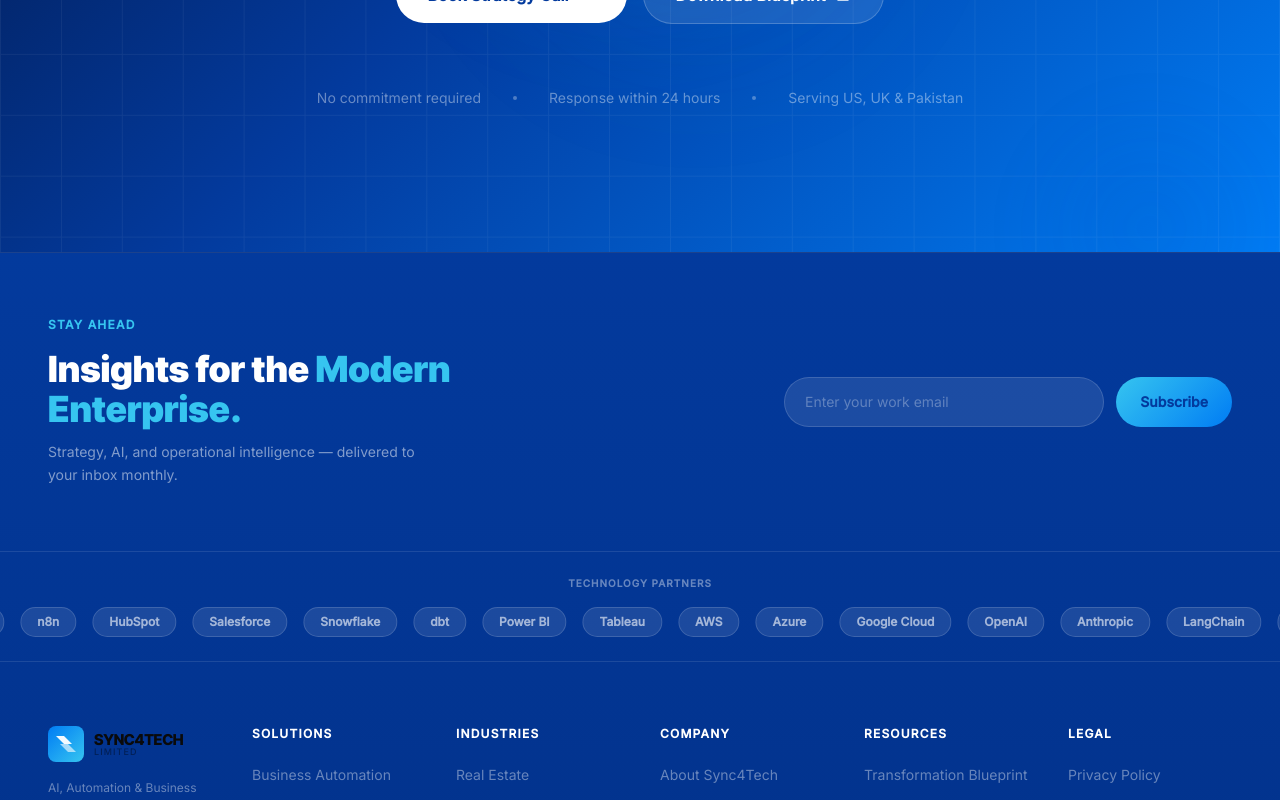
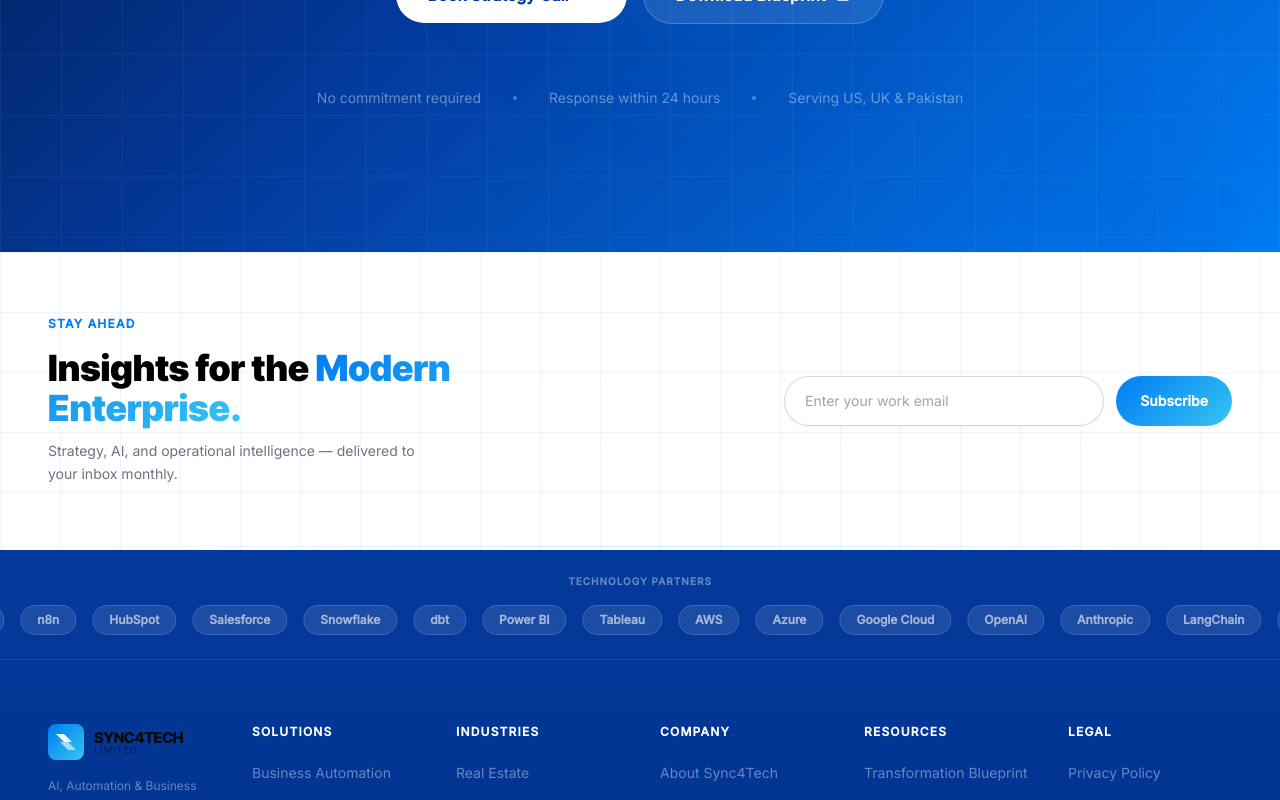
Before and after one commit to Ateeqasif/Sync4Tech-2.0, a Next.js app: page / in a window 1280 px wide. Shown: the part 11200-12000 px from the top of the page. Built offline with nearby package versions, Linux system fonts and the light colour scheme.

Commit message:
style: footer newsletter band white with continuous grid, navy body below

```diff
--- a/src/components/Footer.tsx
+++ b/src/components/Footer.tsx
@@ -1,6 +1,7 @@
 'use client'
 
 import { useState } from 'react'
+import { motion } from 'framer-motion'
 import Logo from './Logo'
 
 const solutions = ['Business Automation', 'AI Enablement', 'Data Transformation', 'Execution Excellence', 'Process Mining', 'Change Management']
@@ -22,12 +23,6 @@
   { label: 'Enterprise Grade', icon: '🏢' },
 ]
 
-const locations = [
-  { flag: '🇺🇸', city: 'United States', detail: 'North America HQ' },
-  { flag: '🇬🇧', city: 'United Kingdom', detail: 'Europe Office' },
-  { flag: '🇵🇰', city: 'Pakistan', detail: 'Delivery Centre' },
-]
-
 export default function Footer() {
   const [email, setEmail] = useState('')
   const [submitted, setSubmitted] = useState(false)
@@ -38,22 +33,41 @@
   }
 
   return (
-    <footer style={{ background: 'linear-gradient(180deg, #033a9d 0%, #022d80 100%)' }} className="border-t border-white/10">
-      {/* Top statement band */}
-      <div className="border-b border-white/10">
-        <div className="section-container py-16 flex flex-col lg:flex-row items-start lg:items-center justify-between gap-10">
+    <footer>
+      {/* ── Top newsletter band: white + continuous grid ── */}
+      <div className="relative overflow-hidden bg-white">
+        {/* Continuous grid — same spec as FinalCTA so it flows seamlessly */}
+        <div
+          className="absolute inset-0 pointer-events-none"
+          style={{
+            backgroundImage:
+              'linear-gradient(rgba(0,124,244,0.07) 1px, transparent 1px), linear-gradient(90deg, rgba(0,124,244,0.07) 1px, transparent 1px)',
+            backgroundSize: '60px 60px',
+          }}
+        />
+        {/* Animated scan line */}
+        <motion.div
+          className="absolute left-0 right-0 h-px pointer-events-none"
+          style={{ background: 'linear-gradient(90deg, transparent, #007cf4, transparent)', opacity: 0.18 }}
+          initial={{ top: '-2px' }}
+          animate={{ top: '100%' }}
+          transition={{ duration: 7, ease: 'linear', repeat: Infinity, repeatDelay: 3 }}
+        />
+
+        <div className="section-container py-16 relative z-10 flex flex-col lg:flex-row items-start lg:items-center justify-between gap-10">
           <div className="max-w-xl">
-            <p className="text-xs text-[#36c5f0] font-semibold tracking-widest uppercase mb-4">Stay Ahead</p>
-            <h3 className="font-inter-tight font-black text-white text-3xl md:text-4xl leading-tight">
-              Insights for the <span style={{ color: '#36c5f0' }}>Modern Enterprise.</span>
+            <p className="text-xs text-[#007cf4] font-semibold tracking-widest uppercase mb-4">Stay Ahead</p>
+            <h3 className="font-inter-tight font-black text-black text-3xl md:text-4xl leading-tight">
+              Insights for the{' '}
+              <span className="gradient-text">Modern Enterprise.</span>
             </h3>
-            <p className="text-white/50 mt-3 text-sm leading-relaxed max-w-sm">
+            <p className="text-gray-500 mt-3 text-sm leading-relaxed max-w-sm">
               Strategy, AI, and operational intelligence — delivered to your inbox monthly.
             </p>
           </div>
           <form onSubmit={handleSubmit} className="flex flex-col sm:flex-row gap-3 w-full max-w-md">
             {submitted ? (
-              <div className="flex-1 flex items-center justify-center gap-2 bg-white/10 border border-white/20 rounded-full px-6 py-3.5 text-[#36c5f0] text-sm font-semibold">
+              <div className="flex-1 flex items-center justify-center gap-2 bg-[#007cf4]/10 border border-[#007cf4]/30 rounded-full px-6 py-3.5 text-[#007cf4] text-sm font-semibold">
                 <span>✓</span> You&apos;re on the list!
               </div>
             ) : (
@@ -63,12 +77,12 @@
                   value={email}
                   onChange={e => setEmail(e.target.value)}
                   placeholder="Enter your work email"
-                  className="flex-1 bg-white/10 border border-white/15 rounded-full px-5 py-3.5 text-white text-sm placeholder-white/30 focus:outline-none focus:border-[#36c5f0]/60 transition-colors"
+                  className="flex-1 bg-white border border-black/15 rounded-full px-5 py-3.5 text-gray-800 text-sm placeholder-gray-400 focus:outline-none focus:border-[#007cf4]/60 transition-colors shadow-sm"
                 />
                 <button
                   type="submit"
-                  className="text-[#033a9d] font-semibold text-sm px-6 py-3.5 rounded-full transition-colors whitespace-nowrap"
-                  style={{ background: 'linear-gradient(135deg, #36c5f0 0%, #007cf4 100%)' }}
+                  className="text-white font-semibold text-sm px-6 py-3.5 rounded-full transition-all whitespace-nowrap hover:opacity-90"
+                  style={{ background: 'linear-gradient(135deg, #007cf4 0%, #36c5f0 100%)' }}
                 >
                   Subscribe
                 </button>
@@ -78,17 +92,17 @@
         </div>
       </div>
 
+      {/* ── Dark navy body ── */}
+      <div style={{ background: 'linear-gradient(180deg, #033a9d 0%, #022d80 100%)' }}>
         {/* Tech partner marquee */}
         <div className="border-b border-white/10 py-6 overflow-hidden">
           <p className="text-center text-[10px] text-white/40 font-semibold uppercase tracking-widest mb-4">Technology Partners</p>
-        <div className="relative">
           <div className="flex gap-4 animate-marquee whitespace-nowrap">
             {[...techStack, ...techStack].map((t, i) => (
               <span key={i} className="inline-flex items-center bg-white/10 border border-white/15 rounded-full px-4 py-1.5 text-xs font-semibold text-white/60 hover:text-[#36c5f0] hover:border-[#36c5f0]/40 transition-colors cursor-default shrink-0">
                 {t}
               </span>
             ))}
-          </div>
           </div>
         </div>
 
@@ -109,11 +123,11 @@
               </div>
             </div>
 
-          {[['Solutions', solutions], ['Industries', industries], ['Company', company], ['Resources', resources], ['Legal', legal]].map(([title, links]) => (
-            <div key={title as string}>
-              <h4 className="text-white text-xs font-semibold uppercase tracking-widest mb-5">{title as string}</h4>
+            {([['Solutions', solutions], ['Industries', industries], ['Company', company], ['Resources', resources], ['Legal', legal]] as [string, string[]][]).map(([title, links]) => (
+              <div key={title}>
+                <h4 className="text-white text-xs font-semibold uppercase tracking-widest mb-5">{title}</h4>
                 <ul className="flex flex-col gap-2.5">
-                {(links as string[]).map(l => (
+                  {links.map(l => (
                     <li key={l}><a href="#" className="text-white/40 text-sm hover:text-white transition-colors">{l}</a></li>
                   ))}
                 </ul>
@@ -122,23 +136,14 @@
           </div>
         </div>
 
-      {/* Certifications + Locations */}
+        {/* Certifications */}
         <div className="border-t border-white/10">
           <div className="section-container py-10">
-          <div className="flex flex-wrap gap-3 justify-center mb-10">
+            <div className="flex flex-wrap gap-3 justify-center">
               {certs.map(c => (
                 <div key={c.label} className="flex items-center gap-2 bg-white/10 border border-white/15 rounded-full px-4 py-2">
                   <span className="text-sm">{c.icon}</span>
                   <span className="text-xs font-semibold text-white/70">{c.label}</span>
-              </div>
-            ))}
-          </div>
-          <div className="grid grid-cols-1 sm:grid-cols-3 gap-4 max-w-xl mx-auto">
-            {locations.map(loc => (
-              <div key={loc.city} className="bg-white/10 border border-white/15 rounded-xl p-4 text-center">
-                <div className="text-3xl mb-2">{loc.flag}</div>
-                <div className="text-white font-semibold text-sm">{loc.city}</div>
-                <div className="text-white/40 text-xs mt-0.5">{loc.detail}</div>
                 </div>
               ))}
             </div>
@@ -158,6 +163,7 @@
             </div>
           </div>
         </div>
+      </div>
     </footer>
   )
 }
```
Lines whose indentation alone changed are shown as unchanged.
